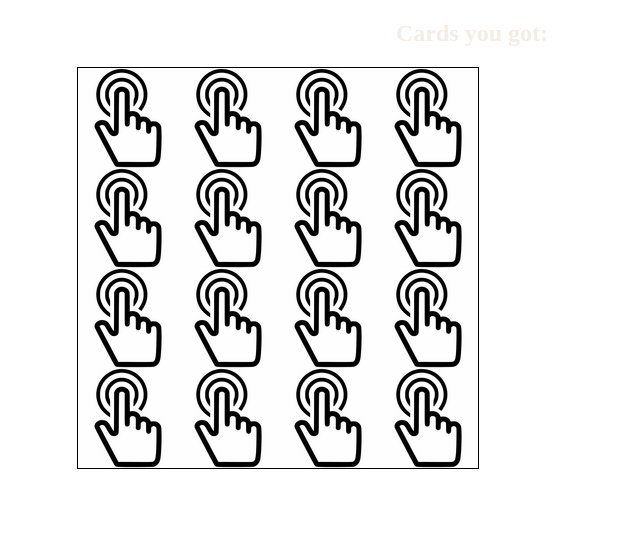
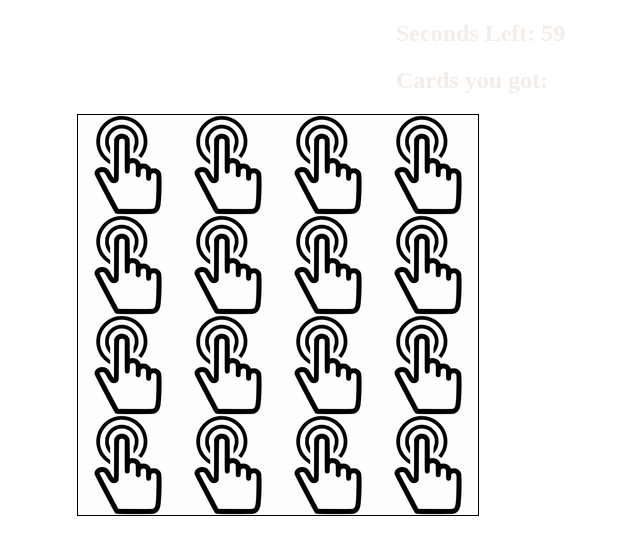
Before and after one commit to FuteLuo/EECS-368-Memory-Game, a plain HTML site: page index.html in a window 1280 px wide. Both pictures are taken after a click on the button "Start". Shown: the whole page, without its empty margins (362-1002 px from the left). Drawn offline with Linux system fonts and the light colour scheme.

Commit message:
Adding Timer and bug fix

```diff
--- a/index.html
+++ b/index.html
@@ -14,7 +14,11 @@
                 </ul>
         </div>
         <div id="play" class="playgame">
-            <div class = "CheckWon">
+            <div id="Time">
+                <h2>Seconds Left: <span id="time-left">60</span></h2>
+            </div>
+
+            <div class = "CheckWonLose">
                 <h2>Please refresh the page to restart</h2>
             </div>
             <h2>Cards you got:<span id="score"></span></h1>
--- a/script.js
+++ b/script.js
@@ -79,20 +79,26 @@ document.addEventListener('DOMContentLoaded', () => {
 
  const grid = document.querySelector('.grid');
  const result = document.querySelector('#score');
- const won = document.querySelector('.CheckWon');
+ const WL = document.querySelector('.CheckWonLose');
+ const timeleftDisplay = document.querySelector('#time-left');
+
+ timeLeft = 60;
+
  const play = document.querySelector('.playgame');
  const menu = document.getElementById('Menustatus');
+ const time = document.getElementById('Time');
 
  play.style.display = 'none';
- won.style.display = 'none';
+ WL.style.display = 'none';
 
  var chosen = [];
  var chosenID = [];
  var Won = [];
  //Help Menu
  document.querySelector('#Help').addEventListener('click', function() {
-    alert('The player chooses a card and carefully turns it over. Be sure not to bother the surrounding cards. The player then selects another card and turns it over. If the two cards are a matching pair for example two Red then both card been fliped and Choose another card');
+    alert('The player chooses a card, then selects another card and turns it over. If the two cards are a matching pair for example two Red then both card been fliped and Choose another card. If you filp all cards correctly, you win. If times out, you lose');
 })
+
  //Start the Game
  document.querySelector('#StartGame').addEventListener('click', function(){
     play.style.display ='block';
@@ -108,7 +114,22 @@ document.addEventListener('DOMContentLoaded', () => {
             grid.appendChild(card);
         }
     }
-
+    //Start the timer, check lose if times out
+    function countDown()
+    {
+        setInterval(function(){
+            if(timeLeft <= 0) {
+                clearInterval(timeLeft = 0);
+                alert("You Lose! Page will refresh after 5s when you click 'Confirm'");
+                setTimeout(function () {
+                    location.reload();
+                }, 5000);
+            }
+            alert("You Lose! Page will refresh after 5s when you click 'Confirm'");
+            timeleftDisplay.innerHTML = timeLeft;
+            timeLeft -=1
+        }, 1000)
+    }
     //check it is match or not
     function check() {
         var cards = document.querySelectorAll('img');
@@ -134,7 +155,8 @@ document.addEventListener('DOMContentLoaded', () => {
         {
             alert('Congratulations! You got all of the cards!');
             result.textContent = 'Won!';
-            won.style.display = "block"
+            WL.style.display = "block";
+            time.style.display = "none";
         }
     }
 
@@ -155,6 +177,7 @@ document.addEventListener('DOMContentLoaded', () => {
 
  //showing the board;
  board();
+ countDown();
  })
 
 
```
